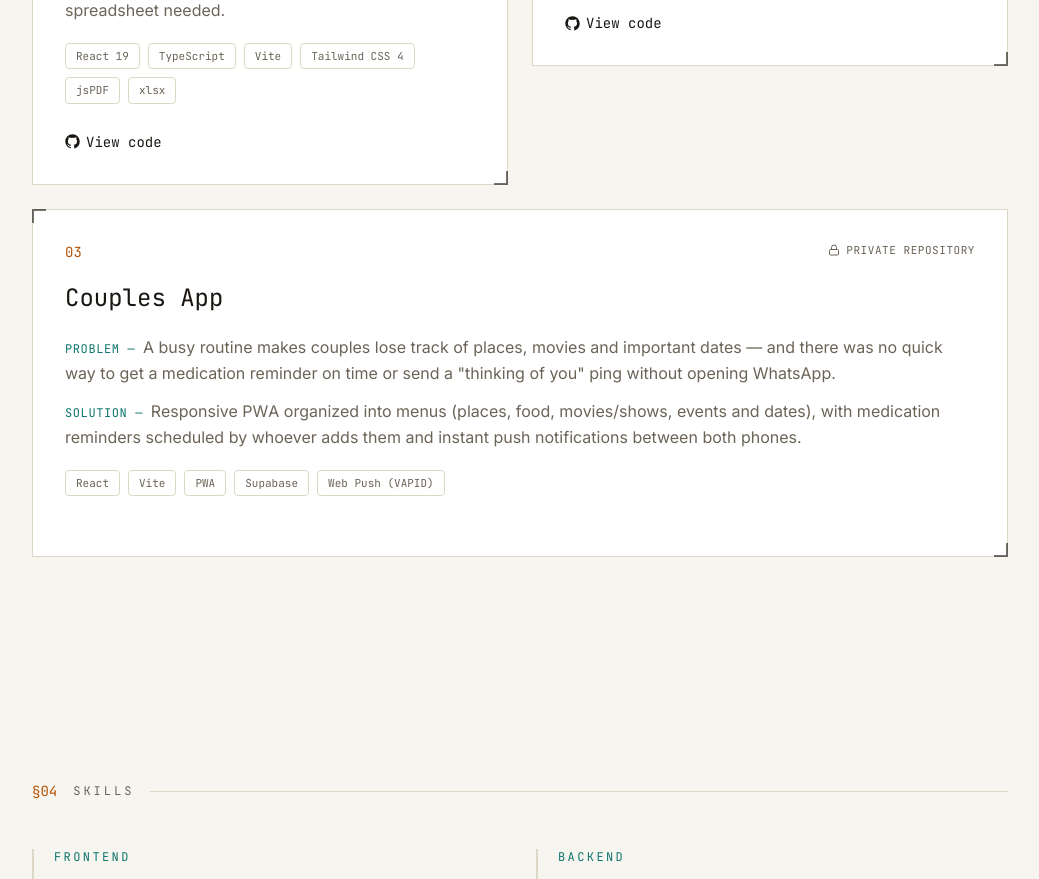
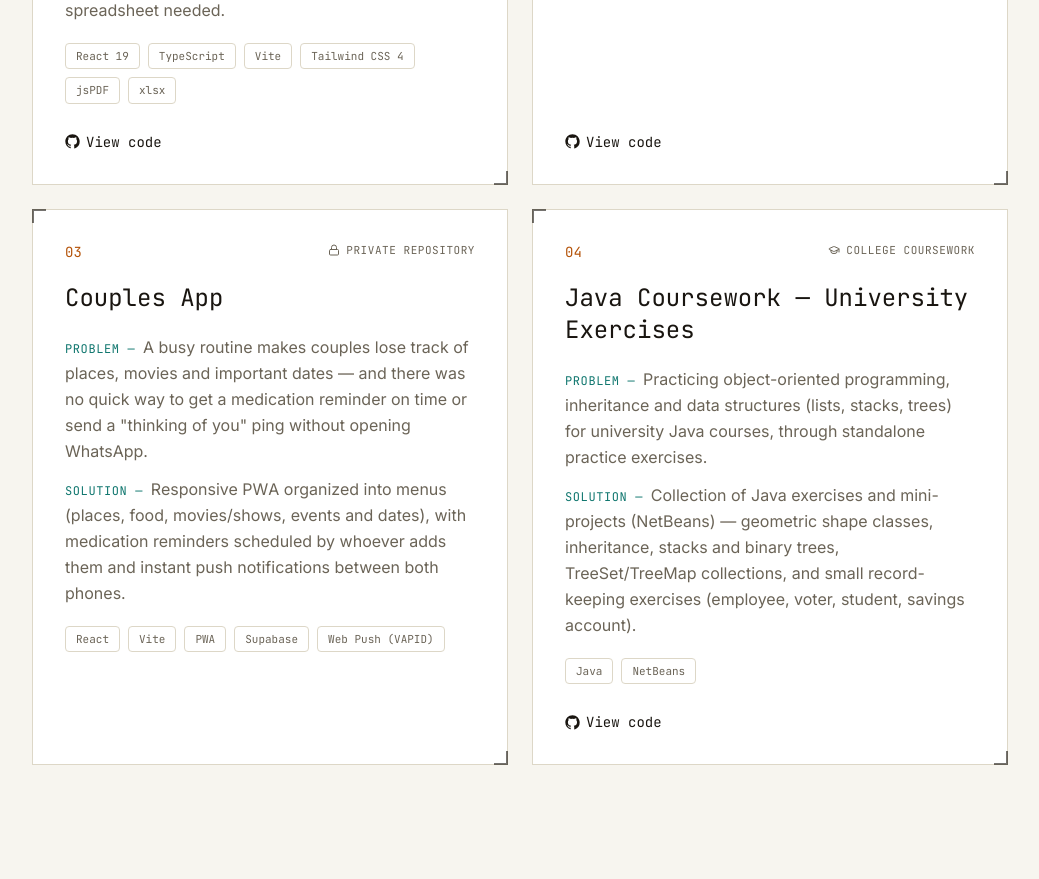
Before and after one commit to JoaoMarceloAngeli/Portfolio, a React (Vite) app: page / in a window 1280 px wide. Shown: the part 1900-2779 px from the top of the page, without its empty margins (120-1159 px from the left). Built offline with nearby package versions, Linux system fonts and the light colour scheme.

Commit message:
Correção dos projetos e inclusão de tradução
Feat: Correção dos projetos e inclusão de tradução

```diff
--- a/src/components/sections/Projects.tsx
+++ b/src/components/sections/Projects.tsx
@@ -9,10 +9,8 @@ export function Projects() {
   return (
     <Section id="projetos" index="03" title={t.projects.title}>
       <div className="grid gap-6 sm:grid-cols-2">
-        {projects.map((project, i) => (
-          <div key={project.id} className={i === projects.length - 1 ? 'sm:col-span-2' : ''}>
-            <ProjectCard project={project} />
-          </div>
+        {projects.map((project) => (
+          <ProjectCard key={project.id} project={project} />
         ))}
       </div>
     </Section>
--- a/src/components/ui/ProjectCard.tsx
+++ b/src/components/ui/ProjectCard.tsx
@@ -1,19 +1,22 @@
-import { ArrowUpRight, Lock } from 'lucide-react'
+import { ArrowUpRight, GraduationCap, Lock } from 'lucide-react'
 import type { ProjectMeta } from '@/types'
 import { GithubIcon } from '@/components/ui/icons'
 import { useLanguage } from '@/i18n/useLanguage'
 
+const NOTE_ICONS = { private: Lock, academic: GraduationCap }
+
 export function ProjectCard({ project }: { project: ProjectMeta }) {
   const { t } = useLanguage()
   const content = t.projects.items[project.id]
+  const NoteIcon = project.noteKind ? NOTE_ICONS[project.noteKind] : null
 
   return (
     <article className="corner-brackets group flex flex-col gap-5 border border-border bg-surface p-6 transition-colors hover:bg-surface-hover sm:p-8">
       <div className="flex items-start justify-between gap-4">
         <span className="font-mono text-sm text-accent">{project.index}</span>
-        {content.note && (
+        {content.note && NoteIcon && (
           <span className="flex items-center gap-1.5 font-mono text-[11px] uppercase tracking-wider text-ink-muted">
-            <Lock size={12} />
+            <NoteIcon size={12} />
             {content.note}
           </span>
         )}
--- a/src/data/projects.ts
+++ b/src/data/projects.ts
@@ -17,5 +17,13 @@ export const projects: ProjectMeta[] = [
     id: 'app-casal',
     index: '03',
     stack: ['React', 'Vite', 'PWA', 'Supabase', 'Web Push (VAPID)'],
+    noteKind: 'private',
+  },
+  {
+    id: 'projetos-java-faculdade',
+    index: '04',
+    stack: ['Java', 'NetBeans'],
+    repoUrl: 'https://github.com/JoaoMarceloAngeli/Projetos-Java-faculdade',
+    noteKind: 'academic',
   },
 ]
--- a/src/i18n/translations.ts
+++ b/src/i18n/translations.ts
@@ -124,10 +124,18 @@ const pt: Translations = {
       'app-casal': {
         name: 'App para Casais',
         problem:
-          'Rotina corrida faz casais perderem o registro de lugares, filmes e datas importantes — e faltava um jeito rápido de lembrar remédio na hora certa ou mandar um "lembrei de você" sem abrir o WhatsApp.',
+          'A rotina corrida faz casais perderem o registro de lugares, filmes e datas importantes — e faltava um jeito rápido de lembrar o remédio na hora certa ou avisar "estou pensando em você" sem precisar abrir o WhatsApp.',
         solution:
           'PWA responsivo organizado em menus (lugares, comidas, filmes/séries, eventos e datas), com lembretes de remédio agendados por quem cadastra e notificações push instantâneas entre os dois celulares.',
         note: 'Repositório privado',
+      },
+      'projetos-java-faculdade': {
+        name: 'Exercícios de Java — Faculdade',
+        problem:
+          'Praticar programação orientada a objetos, herança e estruturas de dados (listas, pilhas, árvores) nas disciplinas de Java da faculdade, com exercícios avulsos de fixação.',
+        solution:
+          'Coleção de exercícios e miniprojetos em Java (NetBeans) — classes de formas geométricas, herança, pilhas e árvores binárias, coleções TreeSet/TreeMap, e pequenos sistemas de cadastro (funcionário, eleitor, aluno, conta poupança).',
+        note: 'Projeto de faculdade',
       },
     },
   },
@@ -238,6 +246,14 @@ const en: Translations = {
           'Responsive PWA organized into menus (places, food, movies/shows, events and dates), with medication reminders scheduled by whoever adds them and instant push notifications between both phones.',
         note: 'Private repository',
       },
+      'projetos-java-faculdade': {
+        name: 'Java Coursework — University Exercises',
+        problem:
+          'Practicing object-oriented programming, inheritance and data structures (lists, stacks, trees) for university Java courses, through standalone practice exercises.',
+        solution:
+          'Collection of Java exercises and mini-projects (NetBeans) — geometric shape classes, inheritance, stacks and binary trees, TreeSet/TreeMap collections, and small record-keeping exercises (employee, voter, student, savings account).',
+        note: 'College coursework',
+      },
     },
   },
   skills: {
--- a/src/types/index.ts
+++ b/src/types/index.ts
@@ -1,4 +1,6 @@
 export type Language = 'pt' | 'en'
+
+export type ProjectNoteKind = 'private' | 'academic'
 
 export interface ProjectMeta {
   id: string
@@ -6,6 +8,7 @@ export interface ProjectMeta {
   stack: string[]
   repoUrl?: string
   demoUrl?: string
+  noteKind?: ProjectNoteKind
 }
 
 export interface SkillCategoryMeta {
```
